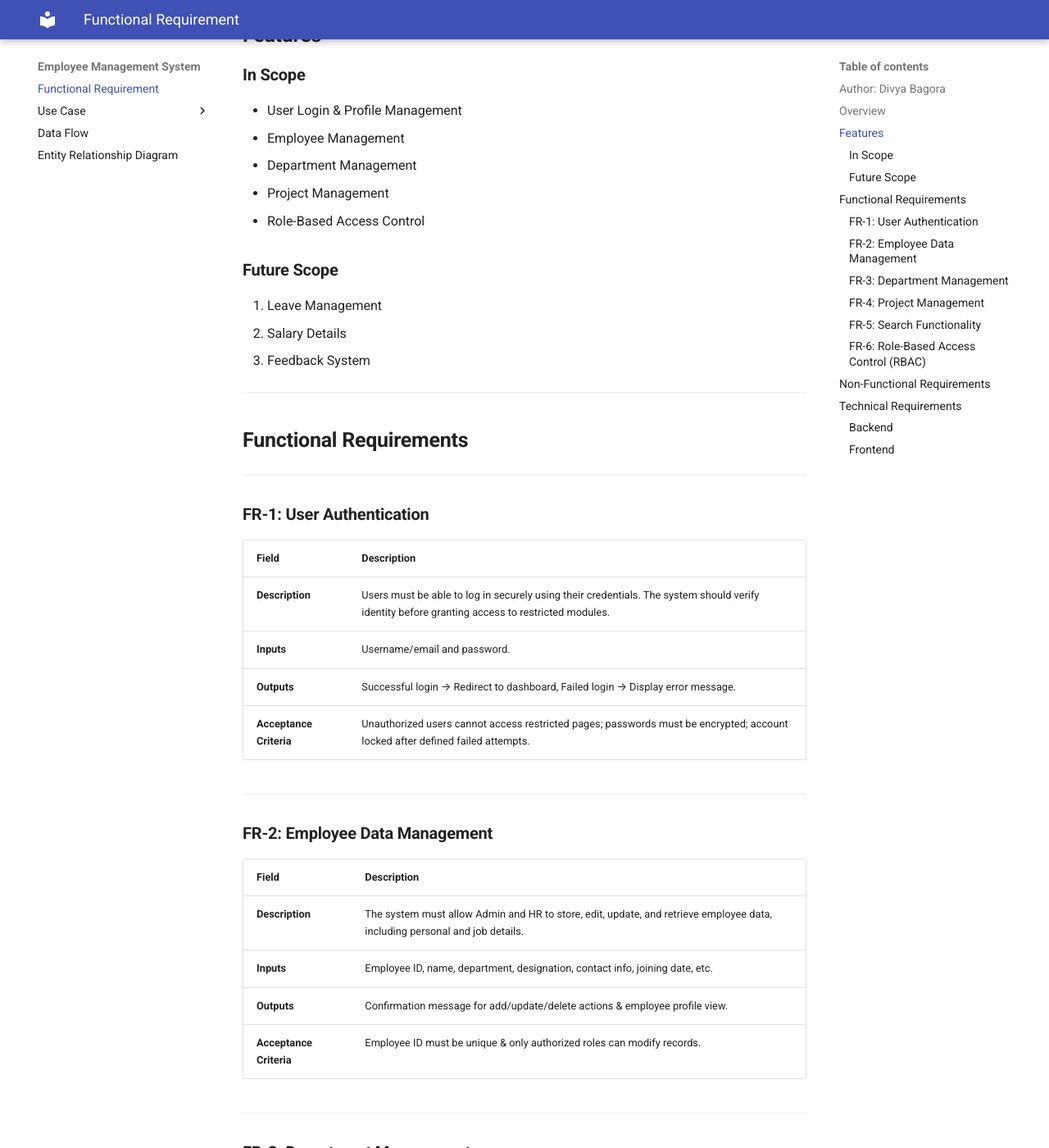
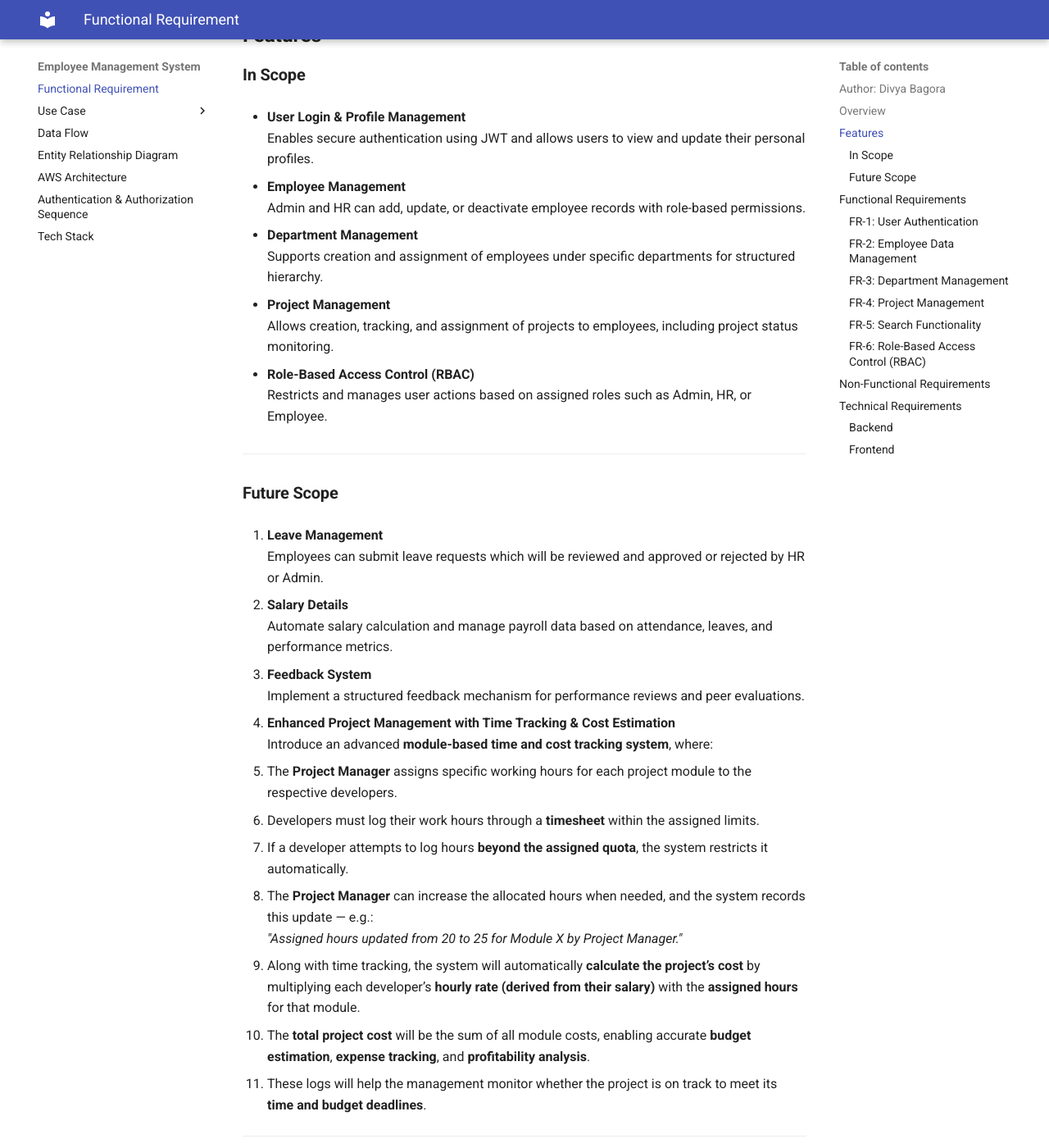
Before and after one commit to divyabagora-GKMIT/Documentation, an MkDocs documentation site: the page built from docs/index.md, in a window 1280 px wide and 1400 px high, scrolled down 542 px. Shown: the whole window at 82% size. Built offline with MkDocs 1.6.1 and Material for MkDocs 9.7.7, drawn with Linux system fonts in a browser that asks for light colours.

```diff
--- a/docs/index.md
+++ b/docs/index.md
@@ -16,18 +16,48 @@ It ensures **secure access control** — only authorized users (like HR or Admin
 ## **Features**
 
 ### **In Scope**
-- User Login & Profile Management
-- Employee Management
-- Department Management
-- Project Management
-- Role-Based Access Control
+
+- **User Login & Profile Management**
+  Enables secure authentication using JWT and allows users to view and update their personal profiles.
+
+- **Employee Management**
+  Admin and HR can add, update, or deactivate employee records with role-based permissions.
+
+- **Department Management**
+  Supports creation and assignment of employees under specific departments for structured hierarchy.
+
+- **Project Management**
+  Allows creation, tracking, and assignment of projects to employees, including project status monitoring.
+
+- **Role-Based Access Control (RBAC)**
+  Restricts and manages user actions based on assigned roles such as Admin, HR, or Employee.
+
+---
 
 ### **Future Scope**
-1. Leave Management
-2. Salary Details
-3. Feedback System
+
+1. **Leave Management**
+   Employees can submit leave requests which will be reviewed and approved or rejected by HR or Admin.
+
+2. **Salary Details**
+   Automate salary calculation and manage payroll data based on attendance, leaves, and performance metrics.
+
+3. **Feedback System**
+   Implement a structured feedback mechanism for performance reviews and peer evaluations.
+
+4. **Enhanced Project Management with Time Tracking & Cost Estimation**
+   Introduce an advanced **module-based time and cost tracking system**, where:
+   - The **Project Manager** assigns specific working hours for each project module to the respective developers.
+   - Developers must log their work hours through a **timesheet** within the assigned limits.
+   - If a developer attempts to log hours **beyond the assigned quota**, the system restricts it automatically.
+   - The **Project Manager** can increase the allocated hours when needed, and the system records this update — e.g.:
+     *"Assigned hours updated from 20 to 25 for Module X by Project Manager."*
+   - Along with time tracking, the system will automatically **calculate the project’s cost** by multiplying each developer’s **hourly rate (derived from their salary)** with the **assigned hours** for that module.
+   - The **total project cost** will be the sum of all module costs, enabling accurate **budget estimation**, **expense tracking**, and **profitability analysis**.
+   - These logs will help the management monitor whether the project is on track to meet its **time and budget deadlines**.
 
 ---
+
 
 ## **Functional Requirements**
 
--- a/mkdocs.yml
+++ b/mkdocs.yml
@@ -8,6 +8,8 @@ nav:
       - Business: usecase/business.md
   - Data Flow: data_flow.md
   - Entity Relationship Diagram: entity_relationship.md
-
+  - AWS Architecture : aws_architecture.md
+  - Authentication & Authorization Sequence : auth_auto.md
+  - Tech Stack : tech_stack.md
 plugins:
   - mermaid2
```
Also changed, not shown: docs/auth_auto.md (added, +1 -0 lines), docs/aws_architecture.md (added, +1 -0 lines), docs/styleSheets/extracss.css (deleted, +0 -7 lines), docs/tech_stack.md (added, +28 -0 lines), docs/images/aws_arch.png (added), docs/images/sequence.png (added), site/entity_relationship/index.html, site/images/mermaid-diagram-2025-11-10-175533.png (deleted), site/images/mermaid-diagram-2025-11-11-151714.png (added), site/index.html, site/usecase/technical/index.html.
